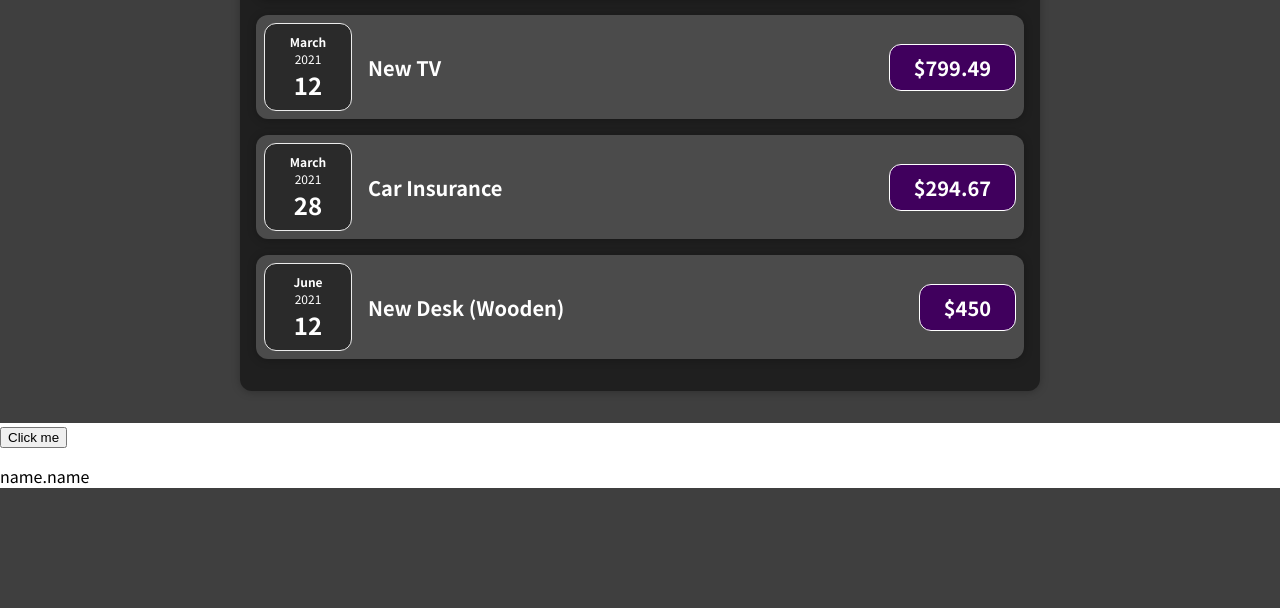
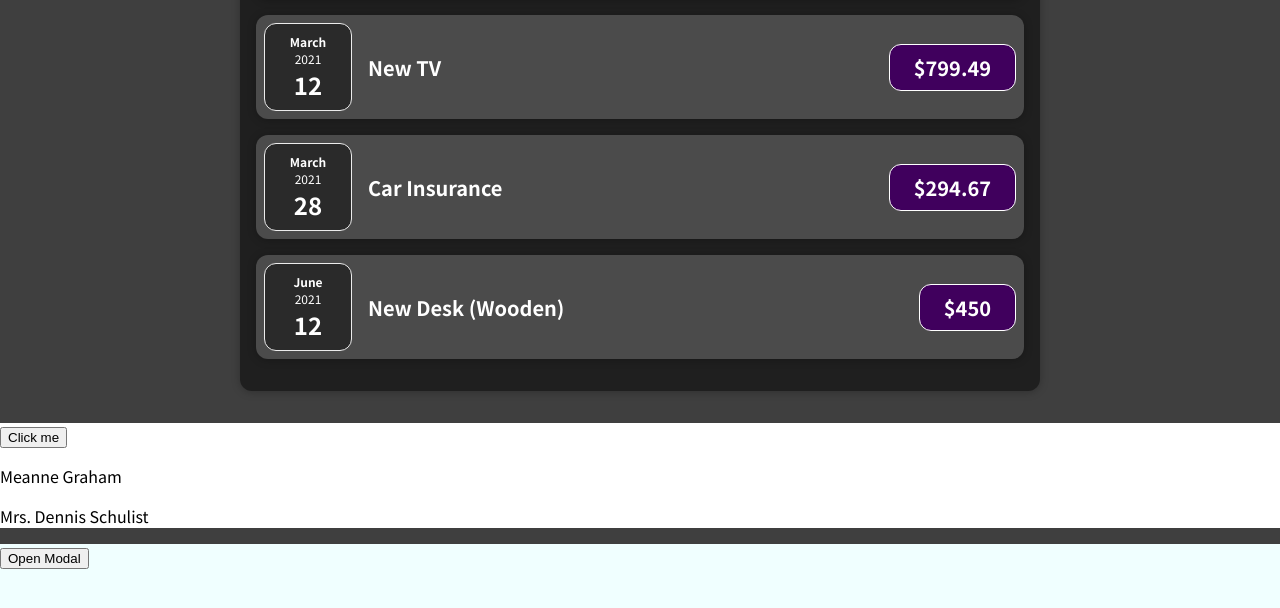
Before and after one commit to AayushMehta/react, a React (Create React App) app in the folder first/: page / in a window 1280 px wide. Shown: the part 473-1081 px from the top of the page. Before the commit the page ends 977 px from the top, so only its background shows below. Built offline with nearby package versions, Linux system fonts and the light colour scheme.

Commit message:
modal, list rendering

```diff
--- a/first/src/App.js
+++ b/first/src/App.js
@@ -8,6 +8,7 @@ const App = () => {
     background: "white",
     color: "black",
   });
+  const [modal, setModal] = useState(false);
 
   const names = [
     {
@@ -250,11 +251,13 @@ const App = () => {
   //   }
   // }
 
-  const NameDiplay = () => {
+  const nameDiplay = () => {
     names.map((name) => {
-      if (name.name[0] === "M") console.log(name.name);
+      if (name.name[0] === "M") {
+        console.log(name.name);
+        return <p>{name.name}</p>;
+      }
     });
-    return <p>name.name</p>;
   };
 
   const clickHandler = () => {
@@ -313,13 +316,29 @@ const App = () => {
   //   React.createElement(Expenses, { items: expenses })
   // );
 
+  // nameDiplay();
+
+  const buttonHandler = () => {
+    setModal((modal) => !modal);
+  };
+
   return (
     <div>
       <NewExpense onAddExpense={addExpenseHandler} />
       <Expenses items={expenses} />
       <div style={stylee}>
         <button onClick={clickHandler}>Click me</button>
-        {NameDiplay()}
+        {names.map((name) => {
+          if (name.name[0] === "M") {
+            return <p key={name.id}>{name.name}</p>;
+          }
+        })}
+      </div>
+
+      <div style={{ height: "100vh", background: "azure" }}>
+        <button onClick={buttonHandler}>{modal ? "Hide" : "Open"} Modal</button>
+        {modal && <div>This is modal</div>}
+        {modal ? <div>This is modal</div> : undefined}
       </div>
     </div>
   );
```
